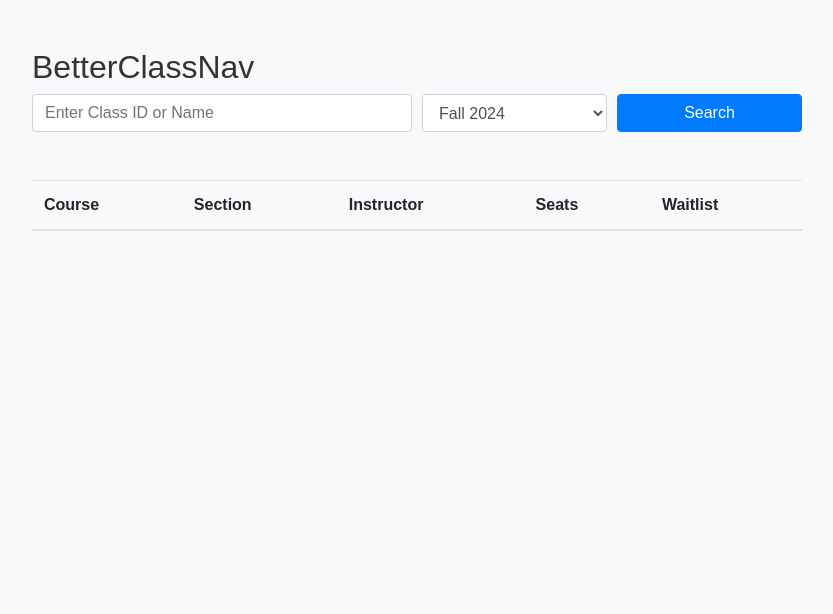
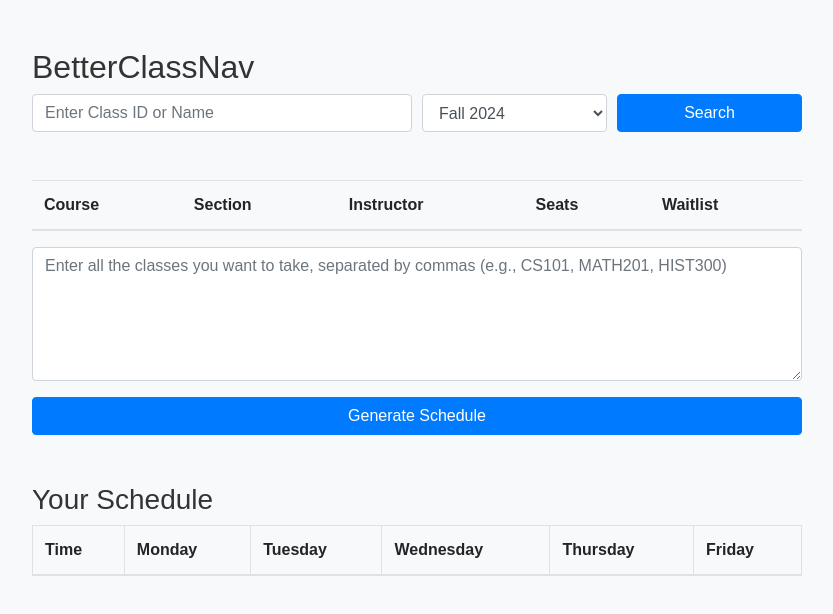
Before and after one commit to Core310/SWE-CS-3203, a plain HTML site: page index.html in a window 1280 px wide. Shown: the whole page, without its empty margins (223-1056 px from the left). Drawn offline with nearby package versions, Linux system fonts and the light colour scheme.

Commit message:
Update index.html

```diff
--- a/index.html
+++ b/index.html
@@ -14,7 +14,9 @@
 </head>
 <body>
   <div class="container mt-5">
+    <div class="title-container">
       <h2>BetterClassNav</h2>
+    </div>
     <!-- Search form -->
     <form id="courseSearchForm">
       <div class="form-row">
@@ -28,7 +30,6 @@
           <option value="Fall 2024">Fall 2024</option>
             <option value="Spring 2025">Spring 2025</option>
             <option value="Summer 2025">Summer 2025</option>
-            <option value="Fall 2025">Fall 2025</option>
             <!-- Add more options as necessary -->
           </select>
         </div>
@@ -54,6 +55,38 @@
         <!-- Dynamic results will go here -->
       </tbody>
     </table>
+
+    <!-- Form for user input: multi-class input with error handling -->
+    <form id="classInputForm">
+      <div class="form-group">
+        <!-- User enters class names separated by commas -->
+        <textarea class="form-control" id="classInput" rows="5"
+                  placeholder="Enter all the classes you want to take, separated by commas (e.g., CS101, MATH201, HIST300)"
+                  required></textarea>
+      </div>
+      <!-- Button to generate the schedule -->
+      <button type="button" class="btn btn-primary w-100" id="generateScheduleBtn">Generate Schedule</button>
+    </form>
+
+    <!-- Schedule display table for the generated schedule -->
+    <div id="scheduleDisplay" class="mt-5">
+      <h3>Your Schedule</h3>
+      <table class="table table-bordered" id="scheduleTable">
+        <thead>
+          <tr>
+            <th>Time</th>
+            <th>Monday</th>
+            <th>Tuesday</th>
+            <th>Wednesday</th>
+            <th>Thursday</th>
+            <th>Friday</th>
+          </tr>
+        </thead>
+        <tbody>
+          <!-- Rows will be dynamically generated by JavaScript -->
+        </tbody>
+      </table>
+    </div>
   </div>
 
   <!-- Include Bootstrap and external JavaScript -->
```
Lines whose indentation alone changed are shown as unchanged.
